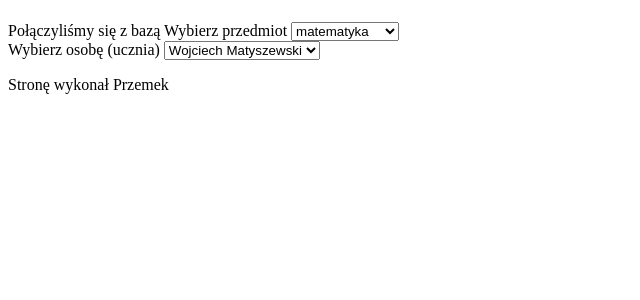
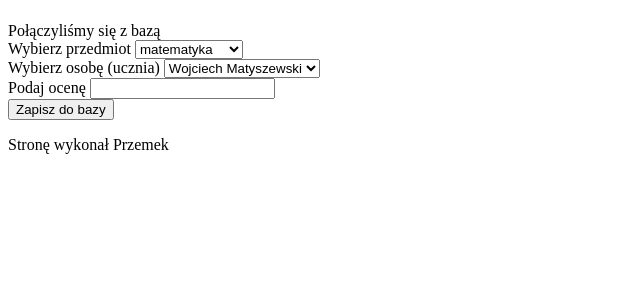
Before and after one commit to gembuspol/4ti-2022-2023, a PHP site: page / in a window 1280 px wide. Shown: the part 58-358 px from the top of the page, without its empty margins (0-640 px from the left). Run offline with PHP 8.4, Linux system fonts and the light colour scheme; data comes from the database, SQL or seed files in the repository.

Commit message:
dodanie do bazy
Signed-off-by: Przemysław Gembalczyk <gembuspol@interia.pl>

```diff
--- a/ocenyBaza/index.php
+++ b/ocenyBaza/index.php
@@ -28,11 +28,23 @@
                     $nazwisko[]=$wiersz['nazwisko'];
                     $idosoba[]=$wiersz['id'];
                 }
+                if($_SERVER["REQUEST_METHOD"]=="POST"){
+                    $przedmiotID=$_POST["przedmiot"];
+                    $osoba=$_POST["osoba"];
+                    $ocena=$_POST["ocena"];
+                    $insert="INSERT INTO oceny VALUES(null,'$osoba','$przedmiotID','$ocena')";
+                    if(mysqli_query($connect,$insert)){
+                        echo "Dodano dane do bazy";
+                    }else{
+                        echo "Bład dodawania do bazy";
+                    }
+                }
             }else{
                 echo "Brak połączenia z bazą";
             }
             mysqli_close($connect);
         ?>
+    <form method="POST">
         <label for="przedmiot">Wybierz przedmiot</label>
         <select name="przedmiot" id="przedmiot">
             <?php
@@ -52,6 +64,12 @@
             ?>
 
         </select>
+        <br>
+        <label for="ocena">Podaj ocenę</label>
+        <input type="number" name="ocena" id="ocena">
+        <br>
+        <input type="submit" value="Zapisz do bazy">
+    </form>
     </main>
     <footer>
         <p>Stronę wykonał Przemek</p>
```
